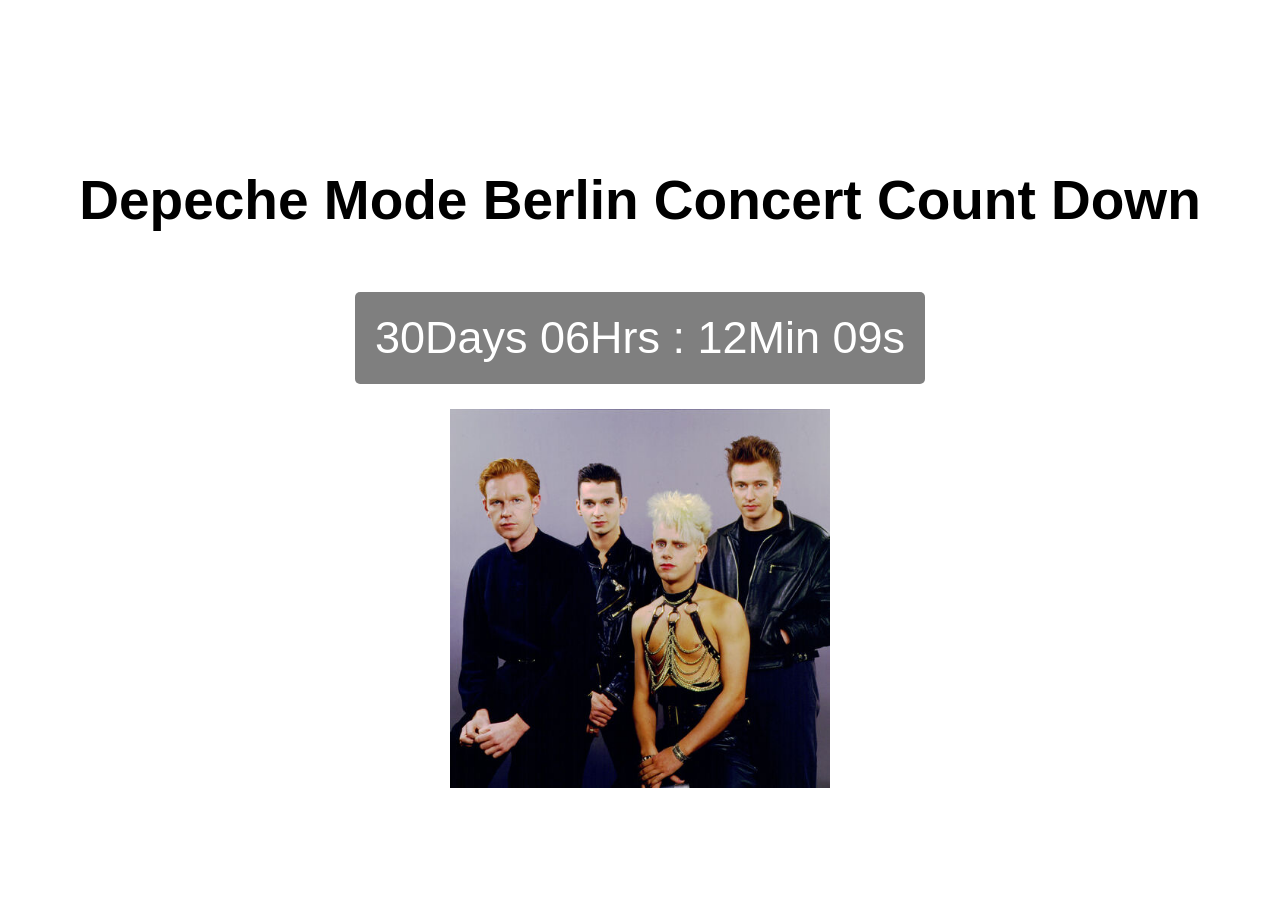
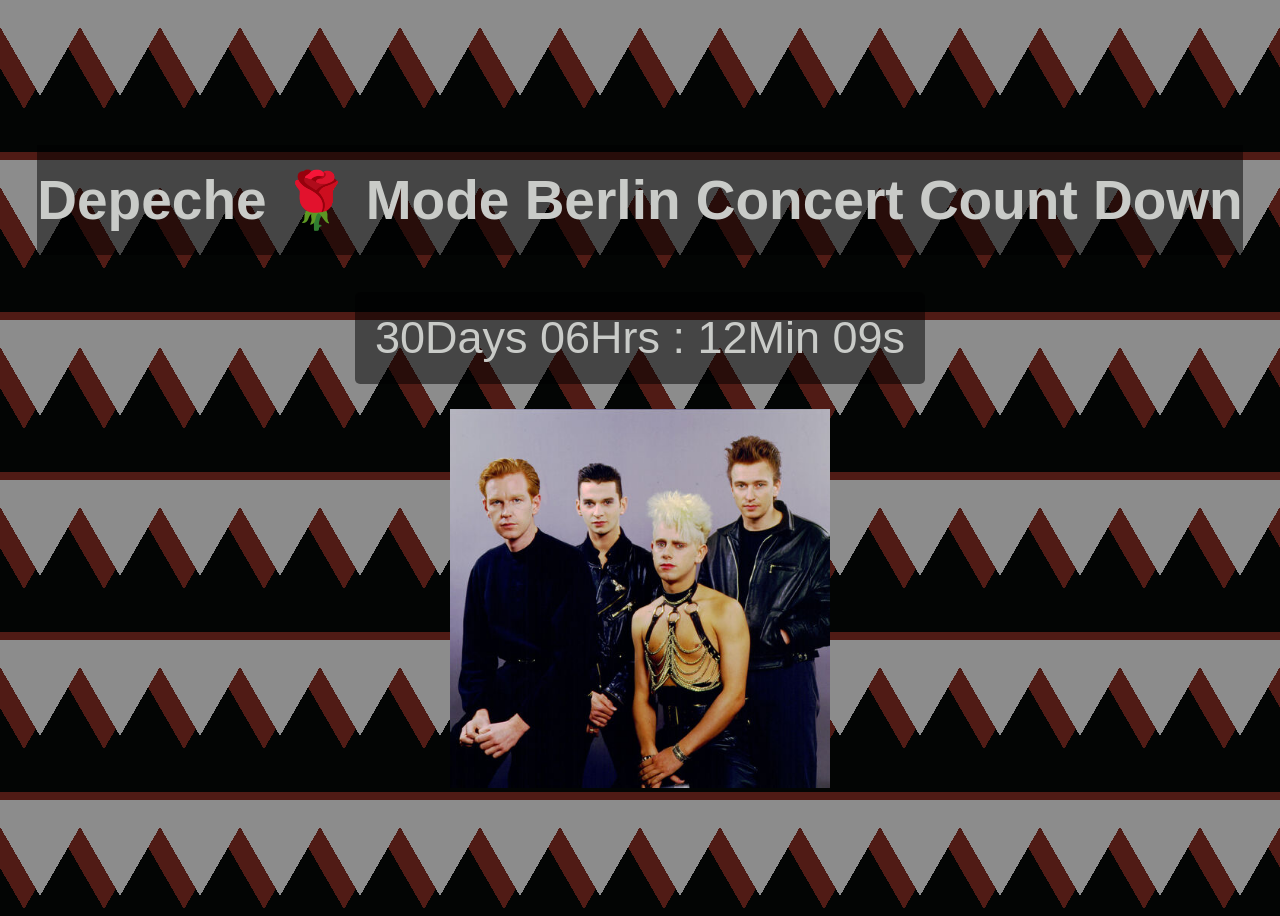
Before and after one commit to DanielaBerlin/countdown-Timer, a plain HTML site: page index.html in a window 1280 px wide. Drawn offline with Linux system fonts and the light colour scheme.

Commit message:
Improve CSS background aesthetics for enhanced visual impact

```diff
--- a/index.html
+++ b/index.html
@@ -1,16 +1,16 @@
 <!DOCTYPE html>
 <html lang="en">
-<head>
-    <meta charset="UTF-8">
-    <meta http-equiv="X-UA-Compatible" content="IE=edge">
-    <meta name="viewport" content="width=device-width, initial-scale=1.0">
-    <title>Count Down</title>
-    <link rel="stylesheet" href="style.css">
-</head>
-<body>
-    <h1>Depeche Mode Berlin Concert Count Down</h1>
-    <div id="countdown">countdown</div>
-    <img src="./images/rose.jpeg">
+  <head>
+    <meta charset="UTF-8" />
+    <meta http-equiv="X-UA-Compatible" content="IE=edge" />
+    <meta name="viewport" content="width=device-width, initial-scale=1.0" />
+    <title>D🌹M Count Down Berlin Concert</title>
+    <link rel="stylesheet" href="style.css" />
+  </head>
+  <body>
+      <h1>Depeche 🌹 Mode Berlin Concert Count Down</h1>
+      <div id="countdown">countdown</div>
+      <img src="./images/rose.jpeg" />
     <script src="script.js"></script>
-</body>
+  </body>
 </html>
--- a/style.css
+++ b/style.css
@@ -5,6 +5,15 @@
   align-items: center;
   flex-direction: column;
   padding-top: 100px;
+  background-color: #501b15;
+  background-image: conic-gradient(
+      from 330deg at 50% 60%,
+      #8c8c8c 60deg,
+      transparent 60deg
+    ),
+    conic-gradient(from 150deg at 50% 30%, #030504 60deg, transparent 60deg);
+  background-size: 5rem 10rem;
+  background-position: 0 0, 1.5rem -0.5rem;
 }
 
 img {
@@ -15,14 +24,15 @@
 
 h1 {
   font-size: 55px;
-  color: black;
+  color: #c9cbc8;
+  background-color: rgba(0, 0, 0, 0.5);
   line-height: 2;
 }
 
 #countdown {
-  background-color: rgba(0,0,0,.5);
+  background-color: rgba(0, 0, 0, 0.5);
   padding: 20px;
   font-size: 45px;
-  color: #fff;
+  color: #c9cbc8;
   border-radius: 5px;
 }
```
